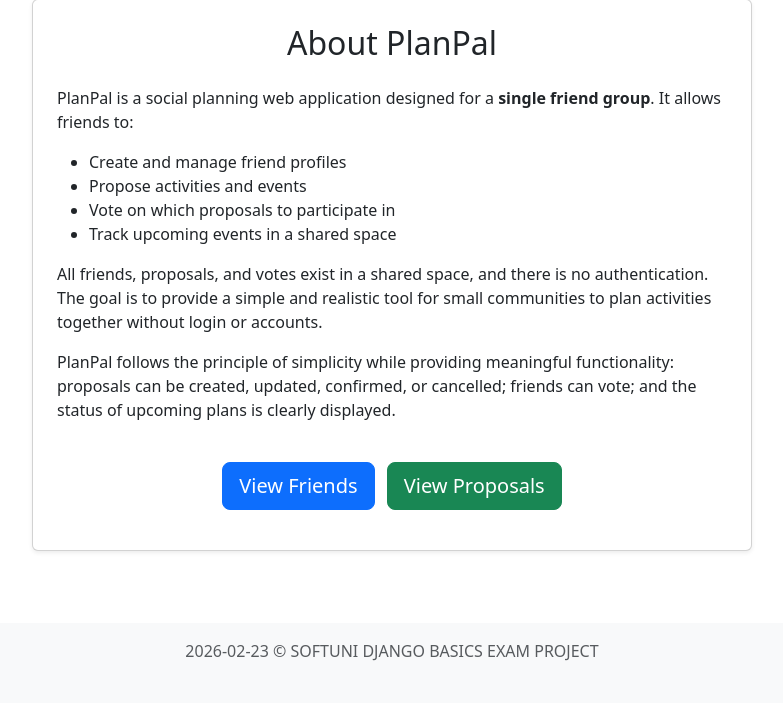
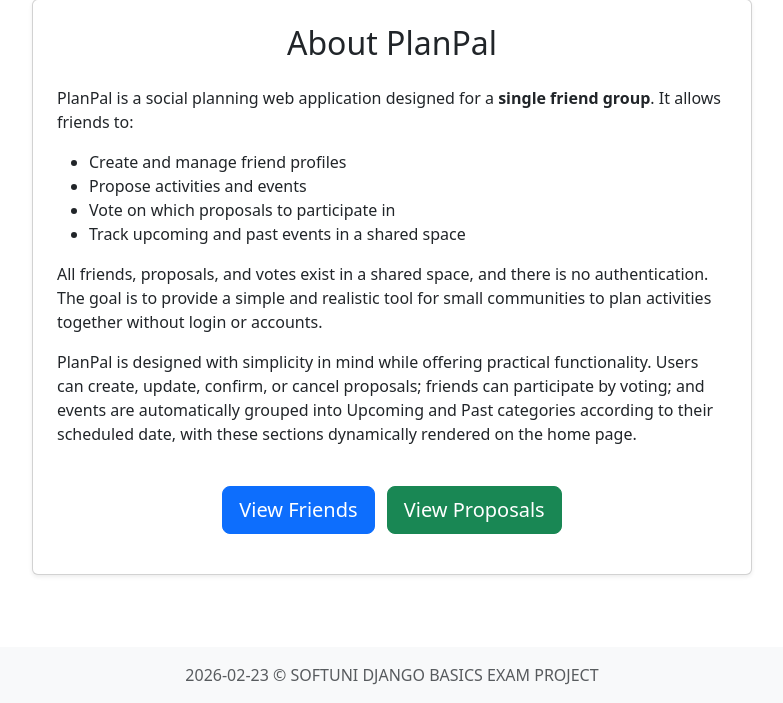
Before and after one commit to KristiyanYanakiev/plan_pal, a Django app: page /about/ in a window 1280 px wide. Shown: the part 129-832 px from the top of the page, without its empty margins (248-1031 px from the left). Before the commit the page ends 790 px from the top, so only its background shows below. Run offline with Django 5.2, Linux system fonts and the light colour scheme.

Commit message:
updated about.html and included past and upcoming events screenshot

```diff
--- a/templates/common/about.html
+++ b/templates/common/about.html
@@ -15,16 +15,14 @@
                     <li>Create and manage friend profiles</li>
                     <li>Propose activities and events</li>
                     <li>Vote on which proposals to participate in</li>
-                    <li>Track upcoming events in a shared space</li>
+                    <li>Track upcoming and past events in a shared space</li>
                 </ul>
 
                 <p>All friends, proposals,
                 and votes exist in a shared space, and there is no authentication. The goal is to provide a simple
                 and realistic tool for small communities to plan activities together without login or accounts.</p>
 
-                <p>PlanPal follows the principle of simplicity while providing meaningful functionality:
-                    proposals can be created, updated, confirmed, or cancelled; friends can vote; and the status
-                    of upcoming plans is clearly displayed.</p>
+                <p>PlanPal is designed with simplicity in mind while offering practical functionality. Users can create, update, confirm, or cancel proposals; friends can participate by voting; and events are automatically grouped into Upcoming and Past categories according to their scheduled date, with these sections dynamically rendered on the home page.</p>
 
                 <p class="text-center mt-4">
                     <a href="{% url 'friends:list' %}" class="btn btn-primary btn-lg me-2">View Friends</a>
```
Also changed, not shown: README.md, 1 other file.
